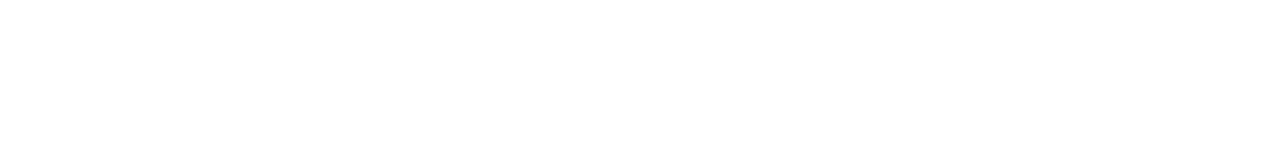
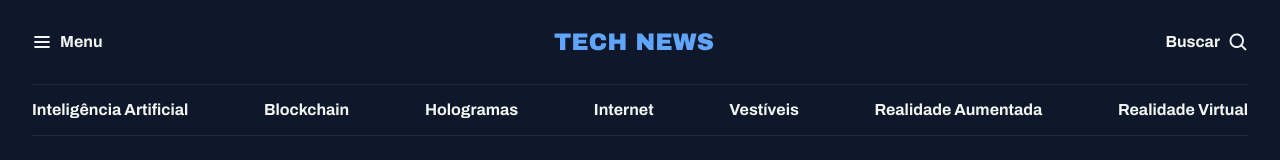
Before and after one commit to Yuric-Viana/responsive-news-portal, a plain HTML site: page index.html in a window 1280 px wide. Drawn offline with Linux system fonts and the light colour scheme.

Commit message:
feat: estruturar e estilizar o header

```diff
--- a/index.html
+++ b/index.html
@@ -7,6 +7,31 @@
     <link rel="stylesheet" href="styles/index.css">
 </head>
 <body>
+    <header>
+        <div class="flex container justify">
+            <div class="flex gap-0.5 items-center">
+                <img src="assets/icons/List.svg" alt="">
+                <p class="desktop-only">Menu</p>
+            </div>
 
+            <img src="assets/Logo.svg" alt="">
+
+            <div class="flex gap-0.5 items-center">
+                <p class="desktop-only">Buscar</p>
+                <img src="assets/icons/MagnifyingGlass.svg" alt="">
+            </div>
+        </div>
+        <nav class="container">
+            <ul role="list" class="flex justify">
+                <li>Inteligência Artificial</li>
+                <li>Blockchain</li>
+                <li>Hologramas</li>
+                <li>Internet</li>
+                <li>Vestíveis</li>
+                <li>Realidade Aumentada</li>
+                <li>Realidade Virtual</li>
+            </ul>
+        </nav>
+    </header>
 </body>
 </html>
--- a/styles/global.css
+++ b/styles/global.css
@@ -18,10 +18,14 @@
     --text-lg: 800 1.5rem/135% var(--font-family);
     --text-md: 800 1rem/140% var(--font-family);
     --text-sm: 800 .875rem/140% var(--font-family);
-    --text-span: 600 .875rem/145% var(--font-family);
-    --text-p: .875rem/160% var(--font-family);
+    --text-p: bold 1rem/140% var(--font-family);
+    --text: 600 .875rem/145% var(--font-family);
 
     --px-lg: 1rem;
+
+    --py-sm: 1rem;
+    --py-md: 1.5rem;
+    --py-lg: 2rem;
 
 }
 
@@ -52,6 +56,10 @@ footer, header, hgroup, menu, nav, section {
 }
 body {
 	line-height: 1;
+
+    color: var(--text-color-primary);
+    font: var(--text);
+    background-color: var(--bg-color);
 }
 ol, ul {
 	list-style: none;
@@ -68,3 +76,15 @@ table {
 	border-collapse: collapse;
 	border-spacing: 0;
 }
+
+img {
+    max-width: 100%;
+}
+
+@media (width >= 80rem) {
+    :root {
+        --px-lg: 2rem;
+
+        --py-sm: 1.625rem
+    }
+}
--- /dev/null
+++ b/styles/header.css
@@ -0,0 +1,20 @@
+header {
+    font: var(--text-p);
+
+    & > div {
+        padding-block: var(--py-sm);
+    }
+
+    & ul {
+        border: 1px solid var(--stroke-color);
+        border-inline: none;
+        padding-block: .875rem;
+        overflow-x: hidden;
+        gap: 2rem;
+
+        & li {
+            white-space: nowrap;
+        }
+    }
+
+}
--- a/styles/index.css
+++ b/styles/index.css
@@ -1,2 +1,3 @@
 @import url(global.css);
 @import url(utilitys.css);
+@import url(header.css);
--- a/styles/utilitys.css
+++ b/styles/utilitys.css
@@ -16,6 +16,14 @@
     gap: 2rem;
 }
 
+.py-md {
+    padding-block: var(--py-md);
+}
+
+.py-lg {
+    padding-block: var(--py-lg);
+}
+
 .desktop-only {
     display: none;
 }
@@ -26,6 +34,10 @@
 
 .justify {
     justify-content: space-between;
+}
+
+.items-center {
+    align-items: center;
 }
 
 .grid {
```
Also changed, not shown: assets/Logo.svg (added).
